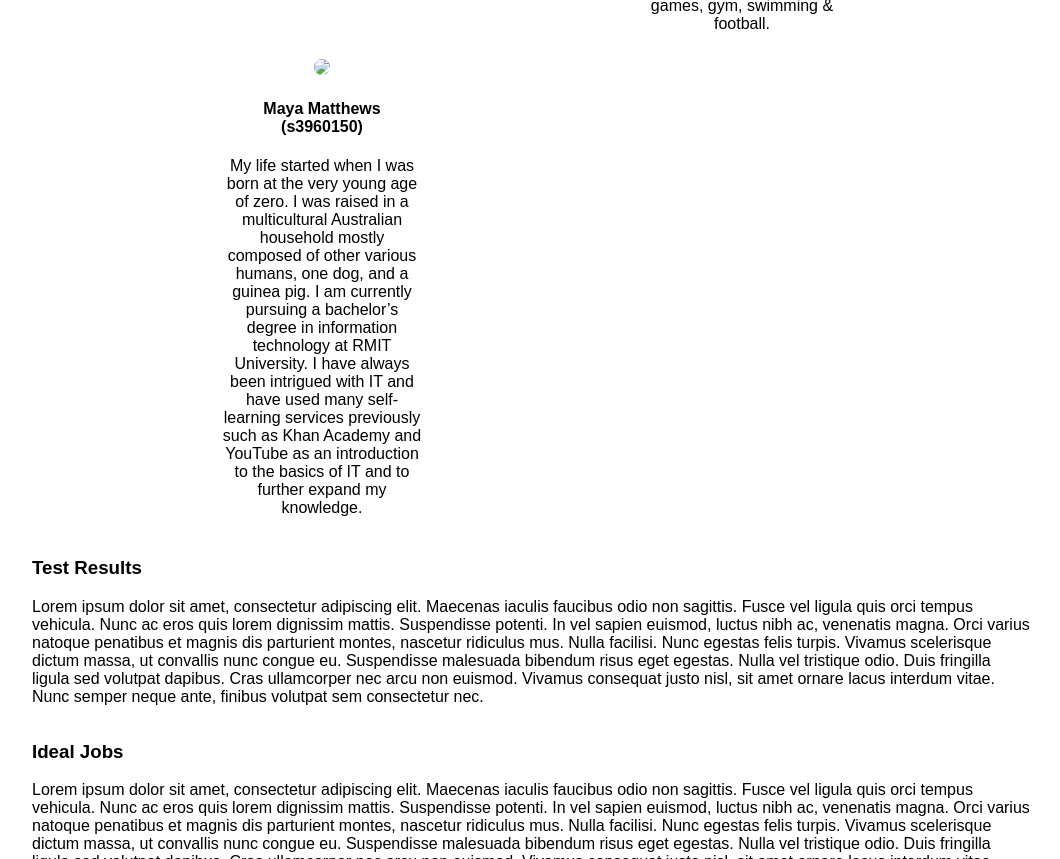
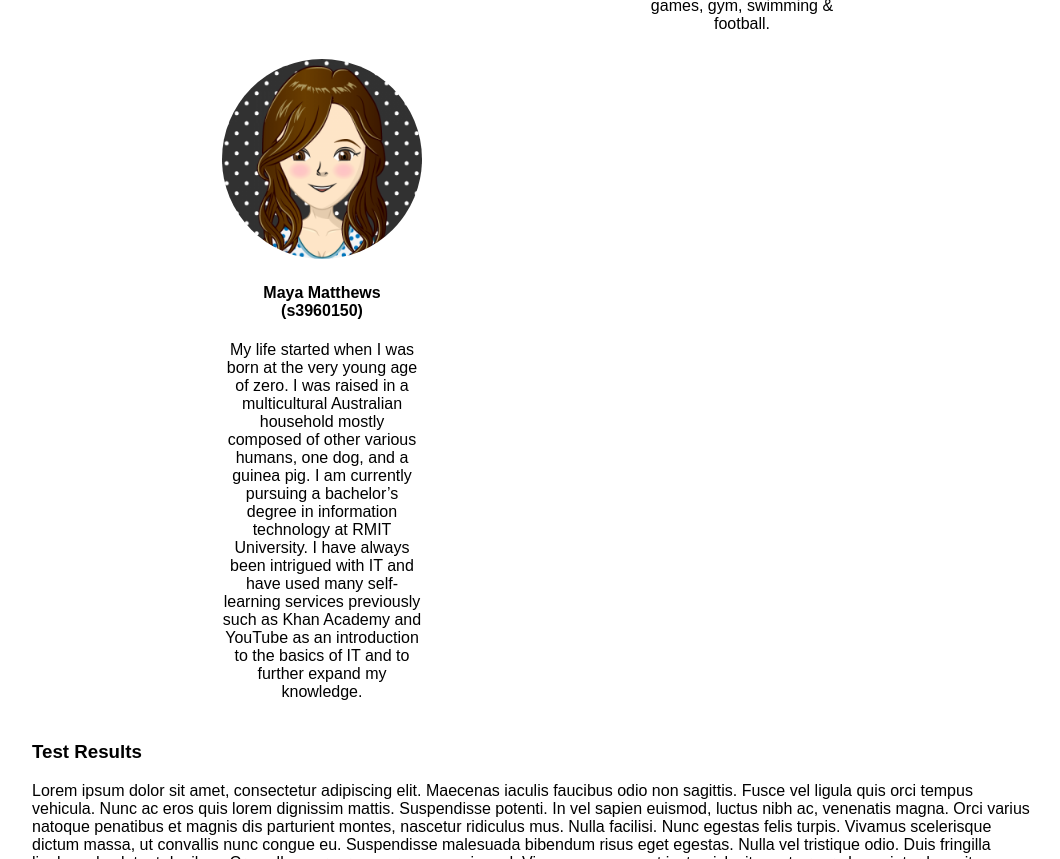
Before and after one commit to MKM-RMIT/IIT-A2, a plain HTML site: page index.html in a window 1280 px wide. Shown: the part 853-1712 px from the top of the page, without its empty margins (108-1168 px from the left). Drawn offline with Linux system fonts and the light colour scheme.

Commit message:
Correct file extension

```diff
--- a/index.html
+++ b/index.html
@@ -50,7 +50,7 @@
                 </a>
                 <a href="maya.html" class="hidden-link">
                     <div class="member">
-                        <img class="icon" src="maya.jpg"></img>
+                        <img class="icon" src="maya.png"></img>
                         <h4>Maya Matthews (s3960150)</h4>
                         <p>My life started when I was born at the very young age of zero. I was raised in a multicultural Australian household mostly composed of other various humans, one dog, and a guinea pig. I am currently pursuing a bachelor’s degree in information technology at RMIT University. I have always been intrigued with IT and have used many self-learning services previously such as Khan Academy and YouTube as an introduction to the basics of IT and to further expand my knowledge. </p>
                     </div>
```
